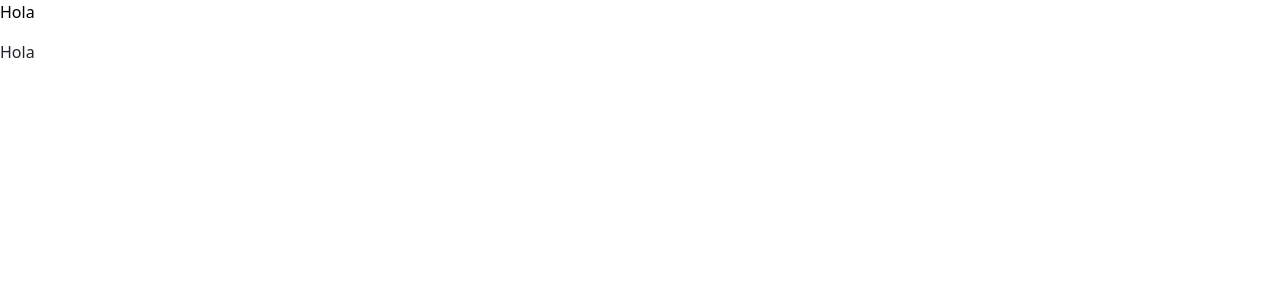
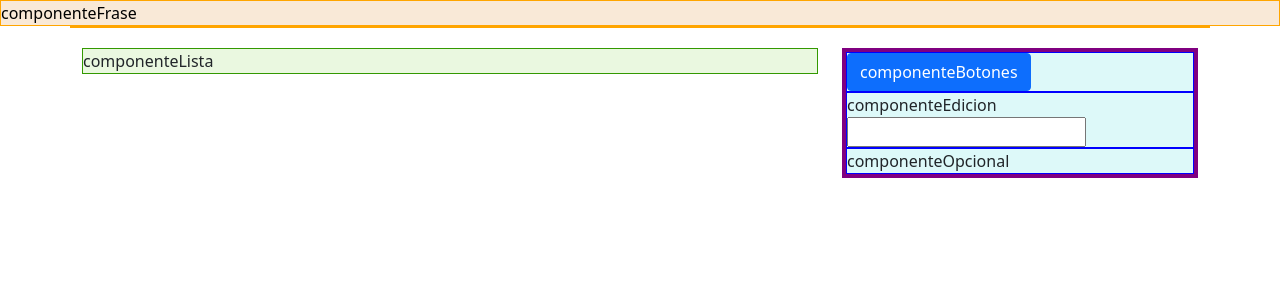
Before and after one commit to atmsDAWDAMAlicante/PruebaDesarrolladorJunior, a Vue app in the folder frontend/: page / in a window 1280 px wide. Shown: the top 300 px of the page. Built offline with nearby package versions, Linux system fonts and the light colour scheme.

Commit message:
Ajustado el layout al mockup

```diff
--- a/frontend/src/App.vue
+++ b/frontend/src/App.vue
@@ -1,10 +1,14 @@
 <script>
 //import HelloWorld from './components/HelloWorld.vue'
-import frase from './components/frase.vue'
-import display from './components/display.vue'
+import frase from './components/frase.vue';
+import lista from './components/lista.vue';
+import display from './components/display.vue';
+
 export default{
   components:{
-    frase
+    frase,
+    lista,
+    display
   }
 }
 
@@ -15,12 +19,22 @@ export default{
 <header>
   <frase></frase>
 </header>
-<p>Hola</p>
+<div class="container">
+  <div class="row">
+    <div class="col col-8">
+        <lista></lista>
+    </div>
+    <div class="col col-4">
+      <display></display>
+    </div>
+  </div>
+</div>
 </template>
 
 <style scoped>
   header{
     color:black;
+    margin-bottom: 20px;
   }
 
 
--- a/frontend/src/components/botones.vue
+++ b/frontend/src/components/botones.vue
@@ -1,20 +1,17 @@
 <script>
 export default{
-    name: "x",
+    name: "componenteBotones",
     components:{
 
     },
     data(){
         return {
-            prueba: "Hola"
+            pruebaBotones: "componenteBotones"
         }
     },
-    props:[
-        uno
-    ],
     methods:{
         prueba(){
-            return "Prueba"
+            return this.pruebaBotones
         }
     }
 
@@ -22,9 +19,11 @@ export default{
 </script>
 
 <template>
-
+    <div>
+        <button class="btn btn-primary"> {{ pruebaBotones }}</button>
+    </div>
 </template>
 
 <style scoped>
-
+    div{background-color: rgb(221, 249, 249);border:1px solid blue;}
 </style>
--- a/frontend/src/components/display.vue
+++ b/frontend/src/components/display.vue
@@ -1,36 +1,43 @@
 <script>
+import botones from './botones.vue';
+import edicion from './edicion.vue';
+import opcional from './opcional.vue';
 export default{
-    name: "x",
+    name: "componenteDisplay",
     components:{
-
+      botones,
+      edicion,
+      opcional
     },
     data(){
         return {
-            prueba: "Hola"
+            pruebaDisplay: "componenteDisplay"
         }
     },
 
     methods:{
         prueba(){
-            return "Prueba"
+            return this.pruebaDisplay
         }
     }
-
 }
 </script>
 
 <template>
 
-  <div class="container">
-    <div class="col col-8">
-
+  <div id="bordeExterior">
+    <div>
+        <botones></botones>
     </div>
-    <div class="col col-4">
-
+    <div>
+      <edicion></edicion>
+    </div>
+    <div>
+      <opcional></opcional>
     </div>
   </div>
 </template>
 
-<style scoped>
-
+<style>
+  #bordeExterior{background-color: rgb(241, 212, 241);border:4px solid purple;}
 </style>
--- a/frontend/src/components/edicion.vue
+++ b/frontend/src/components/edicion.vue
@@ -1,20 +1,17 @@
 <script>
 export default{
-    name: "x",
+    name: "componenteEdicion",
     components:{
 
     },
     data(){
         return {
-            prueba: "Hola"
+            pruebaEdicion: "componenteEdicion"
         }
     },
-    props:[
-        uno
-    ],
     methods:{
         prueba(){
-            return "Prueba"
+            return this.pruebaEdicion
         }
     }
 
@@ -22,9 +19,12 @@ export default{
 </script>
 
 <template>
-
+    <div>
+        {{ pruebaEdicion }}
+        <input type="text">
+    </div>
 </template>
 
 <style scoped>
-
+    div{background-color: rgb(221, 249, 249);border:1px solid blue;}
 </style>
--- a/frontend/src/components/frase.vue
+++ b/frontend/src/components/frase.vue
@@ -1,18 +1,18 @@
 <script>
 export default{
-    name: "x",
+    name: "componenteFrase",
     components:{
 
     },
     data(){
         return {
-            prueba: "Hola"
+            pruebaFrase: "componenteFrase"
         }
     },
 
     methods:{
         prueba(){
-            return "Prueba"
+            return this.pruebaFrase
         }
     }
 
@@ -20,9 +20,12 @@ export default{
 </script>
 
 <template>
- <p>{{prueba}}</p>
+ <div>{{pruebaFrase}}</div>
+ <div class="container">
+
+ </div>
 </template>
 
 <style scoped>
-p{color:black}
+    div{background-color: rgb(249, 233, 215);border:1px solid orange;}
 </style>
--- a/frontend/src/components/lista.vue
+++ b/frontend/src/components/lista.vue
@@ -1,20 +1,17 @@
 <script>
 export default{
-    name: "x",
+    name: "componenteLista",
     components:{
 
     },
     data(){
         return {
-            prueba: "Hola"
+            pruebaLista: "componenteLista"
         }
     },
-    props:[
-        uno
-    ],
     methods:{
         prueba(){
-            return "Prueba"
+            return this.pruebaLista
         }
     }
 
@@ -22,9 +19,10 @@ export default{
 </script>
 
 <template>
+    <div> {{ pruebaLista }}</div>
 
 </template>
 
 <style scoped>
-
+    div{background-color: rgb(234, 248, 224);border:1px solid #339900;}
 </style>
--- a/frontend/src/components/opcional.vue
+++ b/frontend/src/components/opcional.vue
@@ -1,20 +1,17 @@
 <script>
 export default{
-    name: "x",
+    name: "componenteOpcional",
     components:{
 
     },
     data(){
         return {
-            prueba: "Hola"
+            pruebaOpcional: "componenteOpcional"
         }
     },
-    props:[
-        uno
-    ],
     methods:{
         prueba(){
-            return "Prueba"
+            return this.pruebaOpcional
         }
     }
 
@@ -22,9 +19,9 @@ export default{
 </script>
 
 <template>
-
+ <div>{{pruebaOpcional}}</div>
 </template>
 
 <style scoped>
-
+    div{background-color: rgb(221, 249, 249);border:1px solid blue;}
 </style>
```
Also changed, not shown: 1 other file (tests, documents, lock files or other folders).
